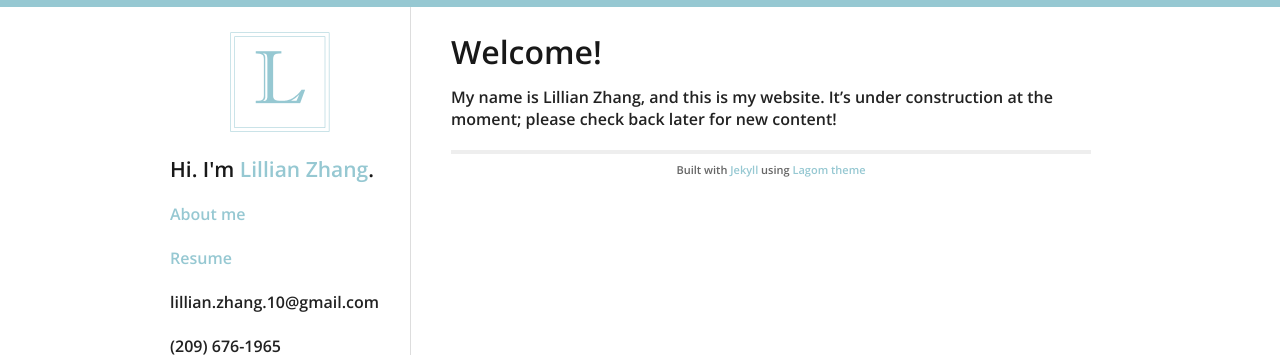
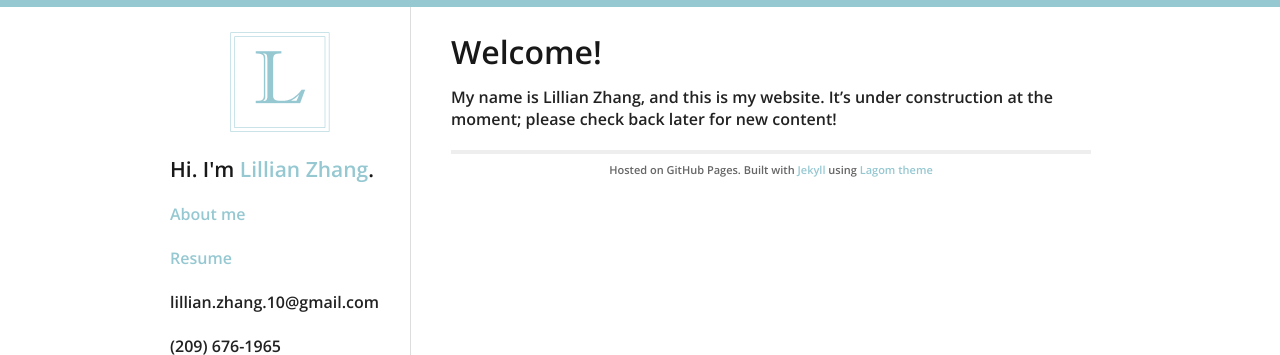
Before and after one commit to lillianzhang10/lillianzhang10.github.io-v1, a Jekyll site: the page built from index.md, in a window 1280 px wide. Shown: the top 355 px of the page. Built offline with Jekyll 4.4.1, drawn with Linux system fonts in a browser that asks for light colours; nearby versions of some CDN libraries; our own code applies the rules of GitHub Pages for plain Markdown files.

Commit message:
Added GitHub Pages message to footer

```diff
--- a/_includes/footer.html
+++ b/_includes/footer.html
@@ -8,6 +8,6 @@
 
   <!-- Note to self: do something about copyright later. -->
   <p>
-    Built with <a href="http://jekyllrb.com/">Jekyll</a> using <a href="https://github.com/swanson/lagom">Lagom theme</a>
+    Hosted on GitHub Pages. Built with <a href="http://jekyllrb.com/">Jekyll</a> using <a href="https://github.com/swanson/lagom">Lagom theme</a>
   </p>
 </div>
```
